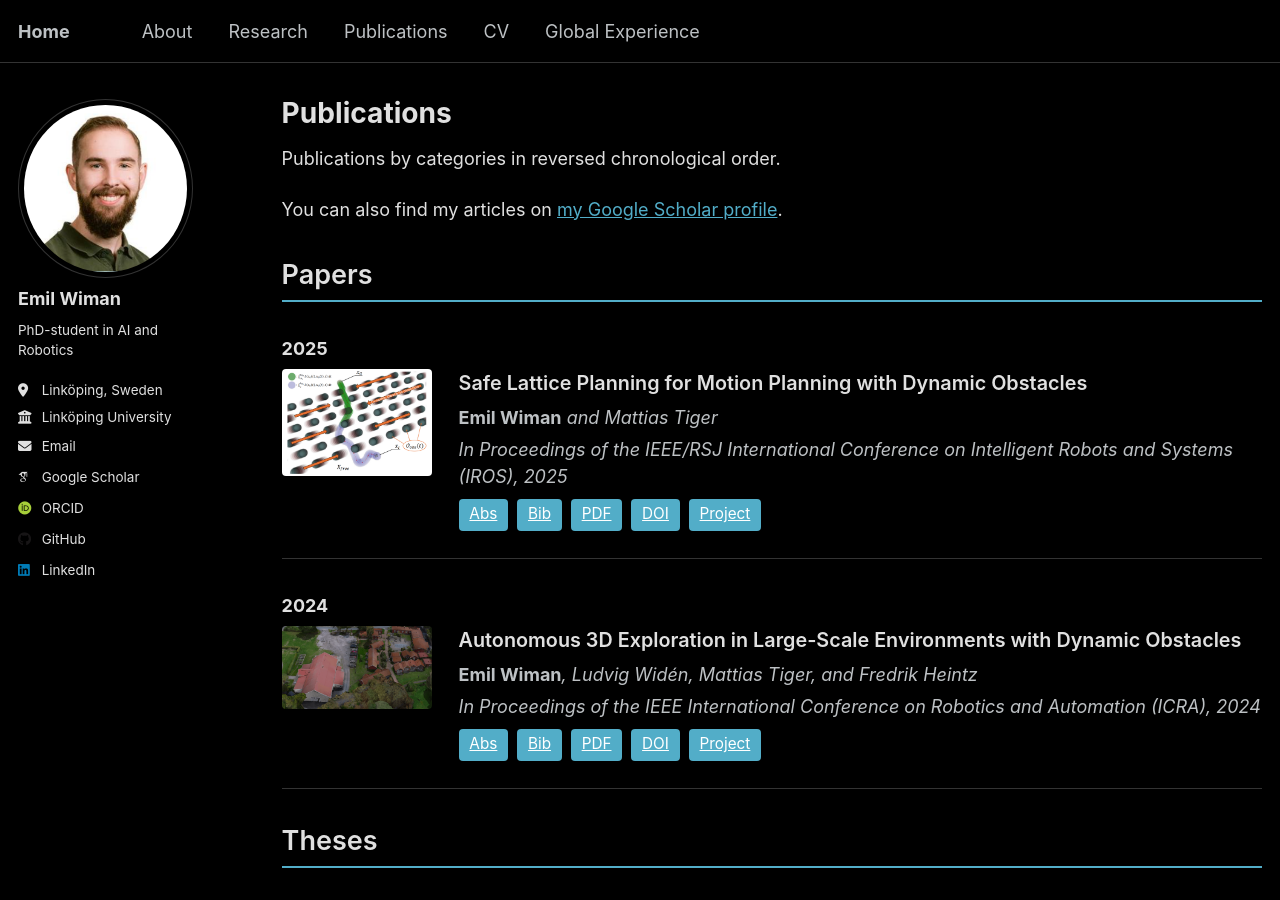
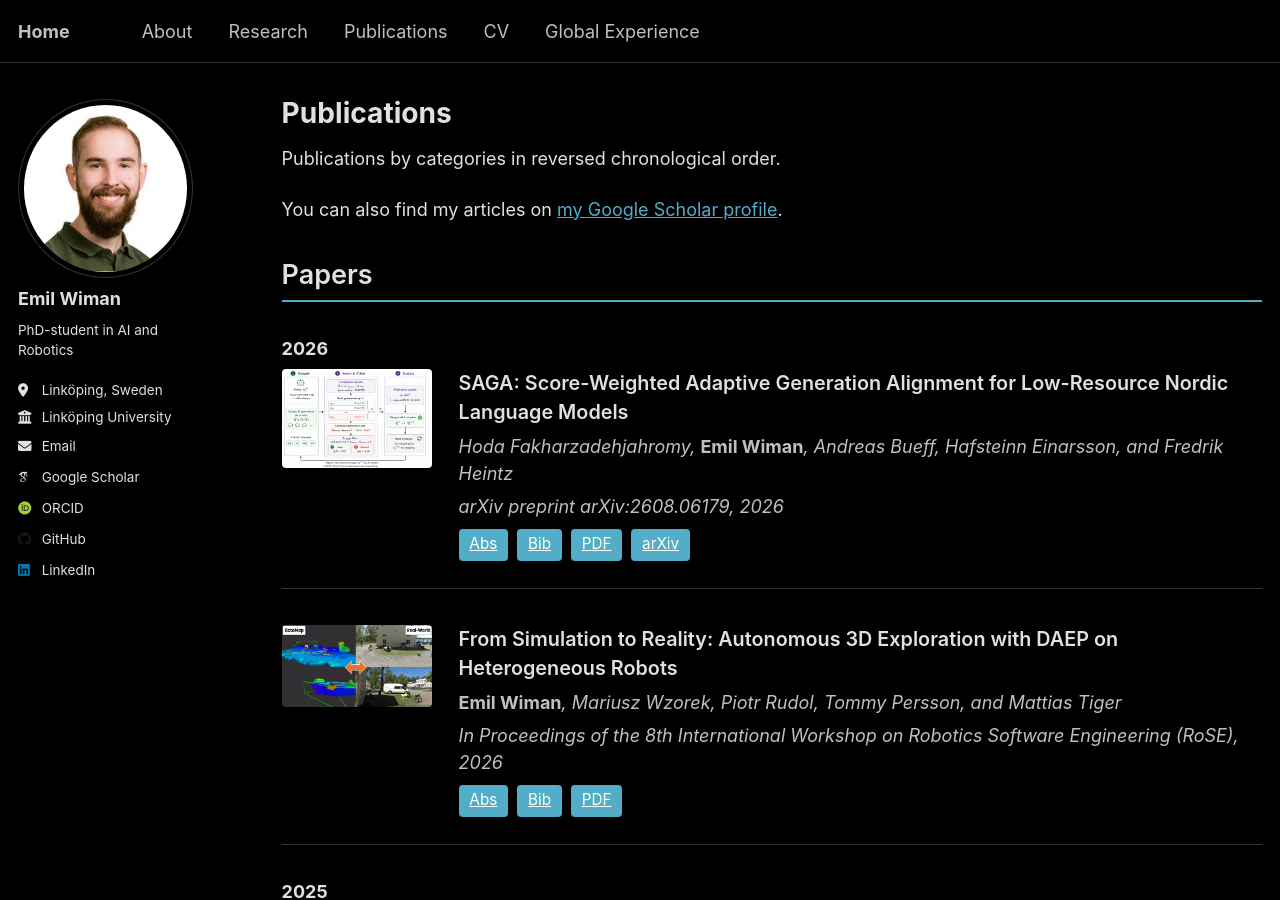
Before and after one commit to emilcw/emilcw.github.io, a Jekyll site: the page built from _pages/publications.md, in a window 1280 px wide and 900 px high. Built offline with Jekyll 4.4.1, drawn with Linux system fonts in a browser that asks for light colours; some web fonts are replaced; a script that is not in the unit is left out.

Commit message:
update with saga and sim-to-real daep

```diff
--- a/_pages/publications.md
+++ b/_pages/publications.md
@@ -118,6 +118,70 @@ Publications by categories in reversed chronological order.
 
 ## Papers
 {: .year-header}
+
+### 2026
+
+<div class="pub-item">
+  <div class="pub-thumbnail">
+    <img src="/images/saga_preview.png" alt="SAGA Preview" onerror="this.style.display='none'">
+  </div>
+  <div class="pub-content">
+    <div class="pub-title">SAGA: Score-Weighted Adaptive Generation Alignment for Low-Resource Nordic Language Models</div>
+    <div class="pub-authors">Hoda Fakharzadehjahromy, <strong>Emil Wiman</strong>, Andreas Bueff, Hafsteinn Einarsson, and Fredrik Heintz</div>
+    <div class="pub-venue">arXiv preprint arXiv:2608.06179, 2026</div>
+    <div class="pub-buttons">
+      <a href="javascript:void(0)" onclick="toggleAbstract('saga')" class="pub-btn">Abs</a>
+      <a href="javascript:void(0)" onclick="toggleBibtex('saga')" class="pub-btn">Bib</a>
+      <a href="https://arxiv.org/pdf/2608.06179" class="pub-btn">PDF</a>
+      <a href="https://arxiv.org/abs/2608.06179" class="pub-btn">arXiv</a>
+    </div>
+    <div id="abs-saga" class="pub-abstract">
+      Preference optimisation has proven effective for improving large language models but typically relies on costly human preference annotations. Extending these methods to morphologically rich, low-resource languages remains challenging because such annotations are scarce. We present SAGA (Score-weighted Adaptive Generation Alignment), a parser-guided preference optimisation framework that replaces human labels with dependency-parser supervision. SAGA converts parser judgements into preference pairs for Δ-DPO, combines parser quality with lexical diversity in a composite reward, filters low-information pairs using a reward-gap criterion, and monitors reward hacking to maintain reliable supervision. Across Danish, Icelandic, and Norwegian Bokmål using GPT-SW3-1.3B, SAGA consistently improves grammatical quality without requiring human preference labels. Danish parse success increases from 69.0% to 93.8%, Icelandic achieves a +4.5 percentage-point improvement on an independent Stanza evaluation (three-run mean +3.3 percentage points (pp)) while native speakers prefer SAGA outputs in 80% of pairwise comparisons, and Norwegian Bokmål improves by +28 percentage points. These results demonstrate that parser-derived supervision is a practical alternative to human preference annotation for grammatical alignment in low-resource languages where high-quality dependency parsers are available.
+    </div>
+    <div id="bib-saga" class="pub-bibtex">
+<pre>@misc{fakharzadehjahromy2026saga,
+  title = {SAGA: Score-Weighted Adaptive Generation Alignment for Low-Resource Nordic Language Models},
+  author = {Fakharzadehjahromy, Hoda and Wiman, Emil and Bueff, Andreas and Einarsson, Hafsteinn and Heintz, Fredrik},
+  year = {2026},
+  eprint = {2608.06179},
+  archivePrefix = {arXiv},
+  primaryClass = {cs.LG},
+  url = {https://arxiv.org/abs/2608.06179},
+}</pre>
+    </div>
+  </div>
+</div>
+
+<div class="pub-item">
+  <div class="pub-thumbnail">
+    <img src="/images/daep_sim2real_preview.png" alt="DAEP Sim-to-Real Preview" onerror="this.style.display='none'">
+  </div>
+  <div class="pub-content">
+    <div class="pub-title">From Simulation to Reality: Autonomous 3D Exploration with DAEP on Heterogeneous Robots</div>
+    <div class="pub-authors"><strong>Emil Wiman</strong>, Mariusz Wzorek, Piotr Rudol, Tommy Persson, and Mattias Tiger</div>
+    <div class="pub-venue">In Proceedings of the 8th International Workshop on Robotics Software Engineering (RoSE), 2026</div>
+    <div class="pub-buttons">
+      <a href="javascript:void(0)" onclick="toggleAbstract('daepreal')" class="pub-btn">Abs</a>
+      <a href="javascript:void(0)" onclick="toggleBibtex('daepreal')" class="pub-btn">Bib</a>
+      <a href="https://ceur-ws.org/Vol-4243/paper10.pdf" class="pub-btn">PDF</a>
+    </div>
+    <div id="abs-daepreal" class="pub-abstract">
+      Autonomous 3D exploration in real-world environments remains an open problem in robotics. Exploration in the setting of robotics refers to the concept of a robot being able to independently explore an a priori unknown environment with the goal of building an accurate and complete 3D representation of said environment. Most work in the literature has studied this concept in the static setting, while work in a dynamic context is lacking. However, recent dynamic exploration planners have shown promise in effectively handling complex dynamic environments; nevertheless, most evaluations have been conducted only in simulation. In this work we extend and deploy the Dynamic Autonomous Exploration Planner (DAEP) on multiple robotic platforms in complex real-world environments. We demonstrate that DAEP can be extended to new robotic platforms, making it well-suited for further investigation in collaborative robotics research. We perform real-world experiments to validate our extensions and to provide insights into current advances and limitations.
+    </div>
+    <div id="bib-daepreal" class="pub-bibtex">
+<pre>@inproceedings{wiman2026daepreal,
+  title = {From Simulation to Reality: Autonomous {3D} Exploration with {DAEP} on Heterogeneous Robots},
+  author = {Wiman, Emil and Wzorek, Mariusz and Rudol, Piotr and Persson, Tommy and Tiger, Mattias},
+  booktitle = {Proceedings of the 8th International Workshop on Robotics Software Engineering (RoSE 2026)},
+  series = {CEUR Workshop Proceedings},
+  volume = {4243},
+  year = {2026},
+  publisher = {CEUR-WS.org},
+  url = {https://ceur-ws.org/Vol-4243/paper10.pdf},
+}</pre>
+    </div>
+  </div>
+</div>
 
 ### 2025
 
```
Also changed, not shown: _pages/research.md (+1 -1 lines), images/daep_sim2real_preview.png (added), images/saga_preview.png (added).
